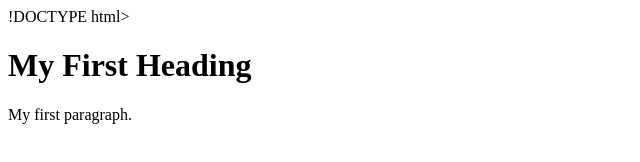
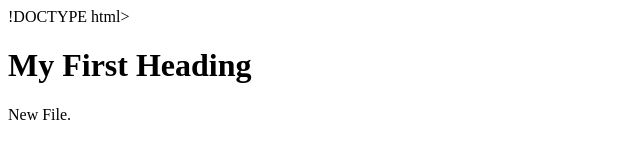
Before and after one commit to ameerdin11/sahil12, a plain HTML site: page index.html in a window 1280 px wide. Shown: the full height of the page, 0-640 px from the left. Drawn offline with Linux system fonts and the light colour scheme.

Commit message:
Update index.html

```diff
--- a/index.html
+++ b/index.html
@@ -6,7 +6,7 @@
 <body>
 
 <h1>My First Heading</h1>
-<p>My first paragraph.</p>
+<p>New File.</p>
 
 </body>
 </html>
```
